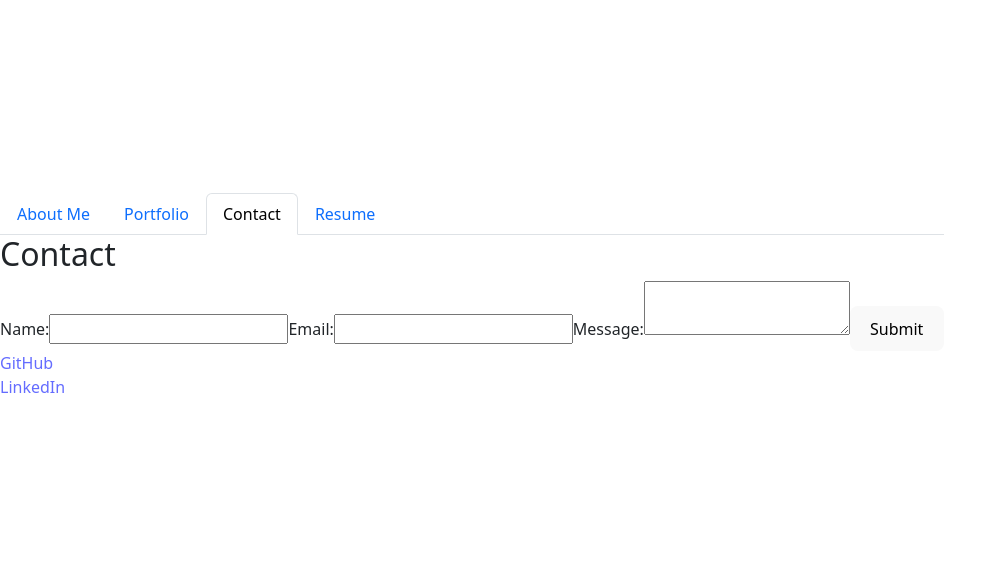
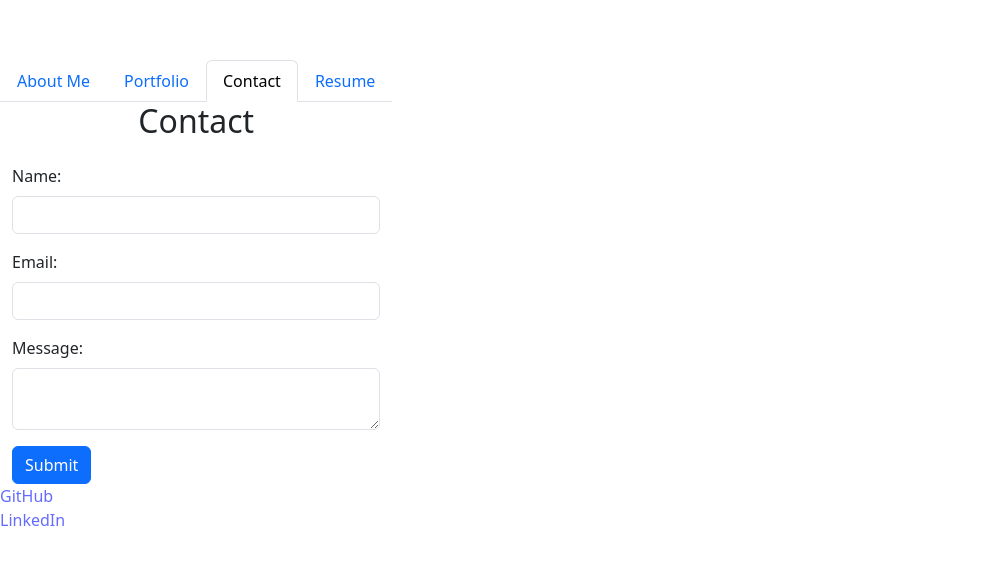
Before and after one commit to Nikitaaa95/PersonalProjects, a React (Vite) app in the folder ProjectPage/: page /contact in a window 1280 px wide. Shown: the part 104-668 px from the top of the page, without its empty margins (0-985 px from the left). Built offline with nearby package versions, Linux system fonts and the light colour scheme.

Commit message:
updating contact page

```diff
--- a/ProjectPage/src/components/contact.jsx
+++ b/ProjectPage/src/components/contact.jsx
@@ -10,27 +10,33 @@ function Contact() {
 
   const handleSubmit = (e) => {
     e.preventDefault();
-    // Add form submission logic here
+    console.log(formData);
+    setFormData({ name: '', email: '', message: '' });
   };
 
+
   return (
-    <section id="contact">
-      <h2>Contact</h2>
-      <form onSubmit={handleSubmit}>
-        <label>
-          Name:
-          <input type="text" name="name" value={formData.name} onChange={handleChange} required />
-        </label>
-        <label>
-          Email:
-          <input type="email" name="email" value={formData.email} onChange={handleChange} required />
-        </label>
-        <label>
-          Message:
-          <textarea name="message" value={formData.message} onChange={handleChange} required />
-        </label>
-        <button type="submit">Submit</button>
-      </form>
+    <section id="contact" className="container">
+      <h2 className="text-center mb-4">Contact</h2>
+      <div className="row justify-content-center">
+        <div className="col-md-12">
+          <form onSubmit={handleSubmit}>
+            <div className="mb-3">
+              <label htmlFor="name" className="form-label">Name:</label>
+              <input type="text" id="name" name="name" value={formData.name} onChange={handleChange} className="form-control" required />
+            </div>
+            <div className="mb-3">
+              <label htmlFor="email" className="form-label">Email:</label>
+              <input type="email" id="email" name="email" value={formData.email} onChange={handleChange} className="form-control" required />
+            </div>
+            <div className="mb-3">
+              <label htmlFor="message" className="form-label">Message:</label>
+              <textarea id="message" name="message" value={formData.message} onChange={handleChange} className="form-control" required></textarea>
+            </div>
+            <button type="submit" className="btn btn-primary">Submit</button>
+          </form>
+        </div>
+      </div>
     </section>
   );
 }
```
Also changed, not shown: 1 other file (tests, documents, lock files or other folders).
